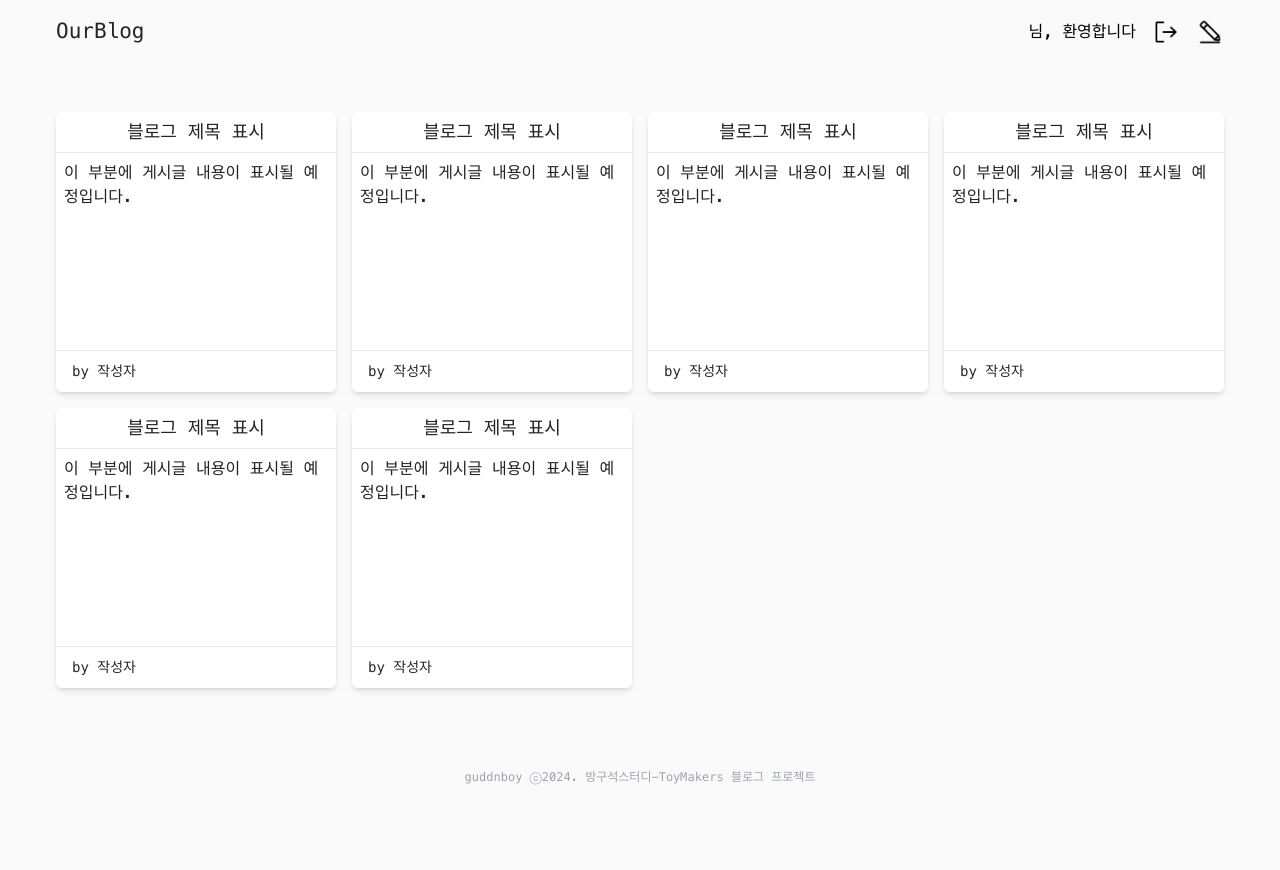
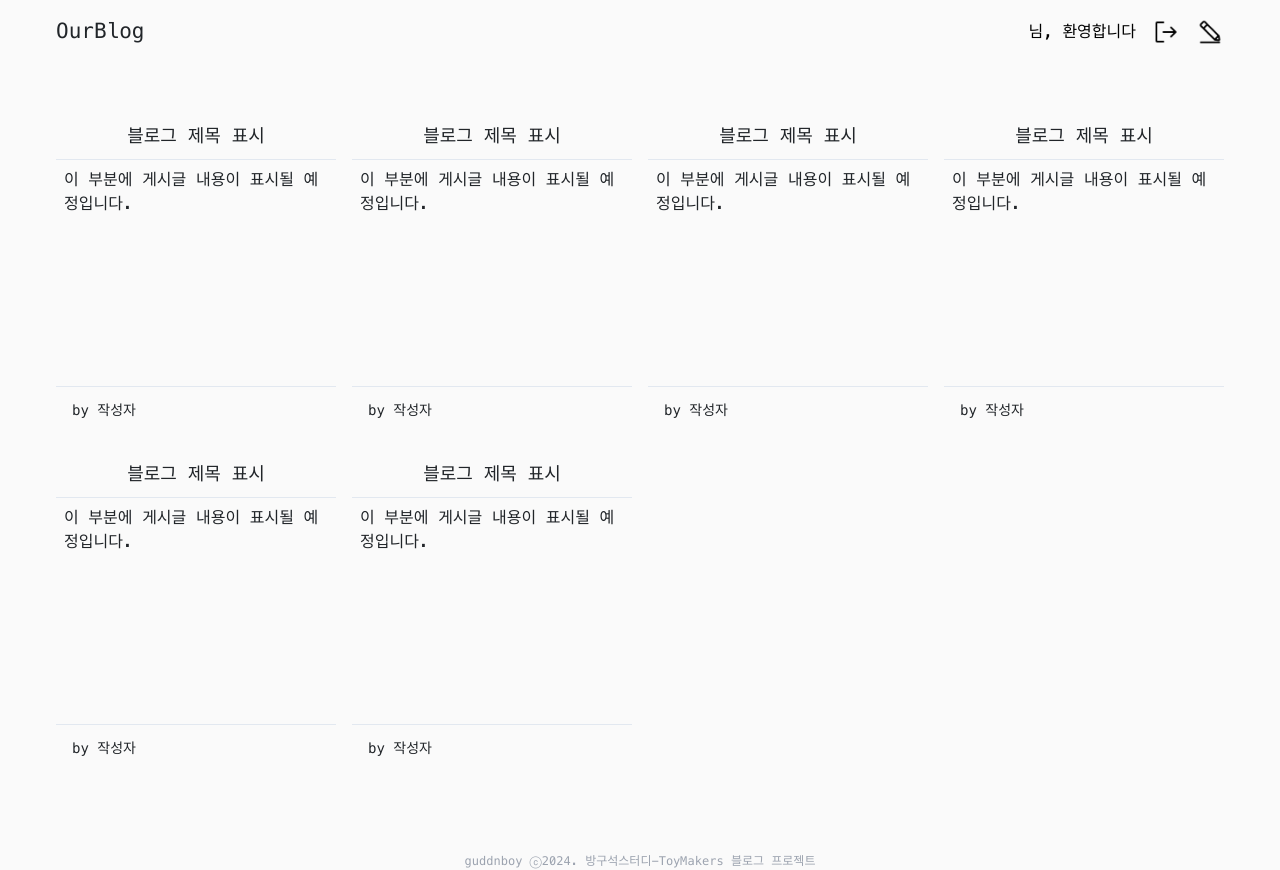
Before and after one commit to ToyMakers/blog-fe-guddnboy, a Next.js app: page /home in a window 1280 px wide. Before the commit the page ends 816 px from the top, so only its background shows below. Built offline with nearby package versions, Linux system fonts and the light colour scheme; no server answers; sample sign-in values are in the browser's storage.

Commit message:
design(BlogCard 화면 넓이에 따라 겹쳐지지 않게 수정)

```diff
--- a/components/BlogCard.js
+++ b/components/BlogCard.js
@@ -2,8 +2,8 @@ import React from 'react';
 
 const BlogCard = () => {
   return (
-    <div className="w-[280px] h-[280px] content transition hover:-translate-y-2 hover:cursor-pointer shadow-md rounded-md bg-white">
-      <li className="flex flex-col w-[280px] h-[280px] text-titleColor">
+    <div className="gap-4">
+      <li className="blog-card flex flex-col w-full h-full text-titleColor">
         <div className="flex justify-center items-center text-center w-full h-[48px] border-b-[1px] border-b-slate-200 text-[18px]">
           블로그 제목 표시
         </div>
```
